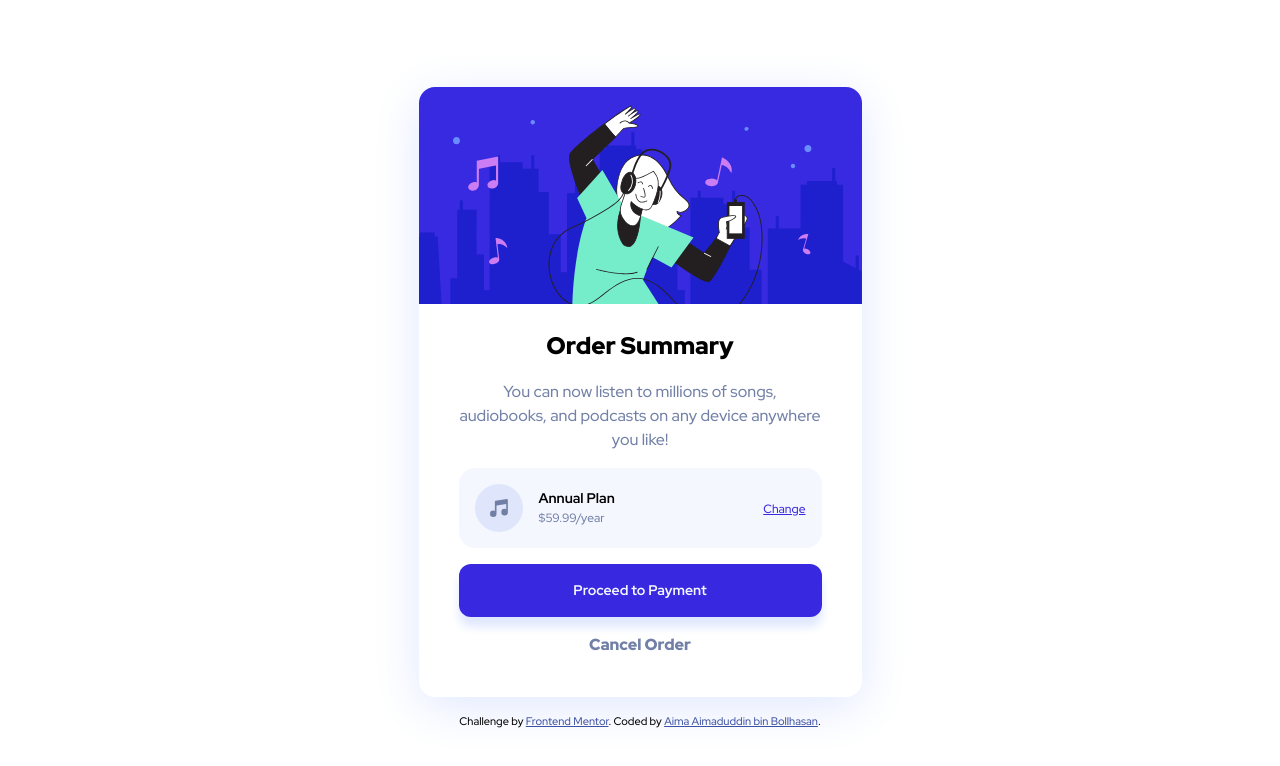
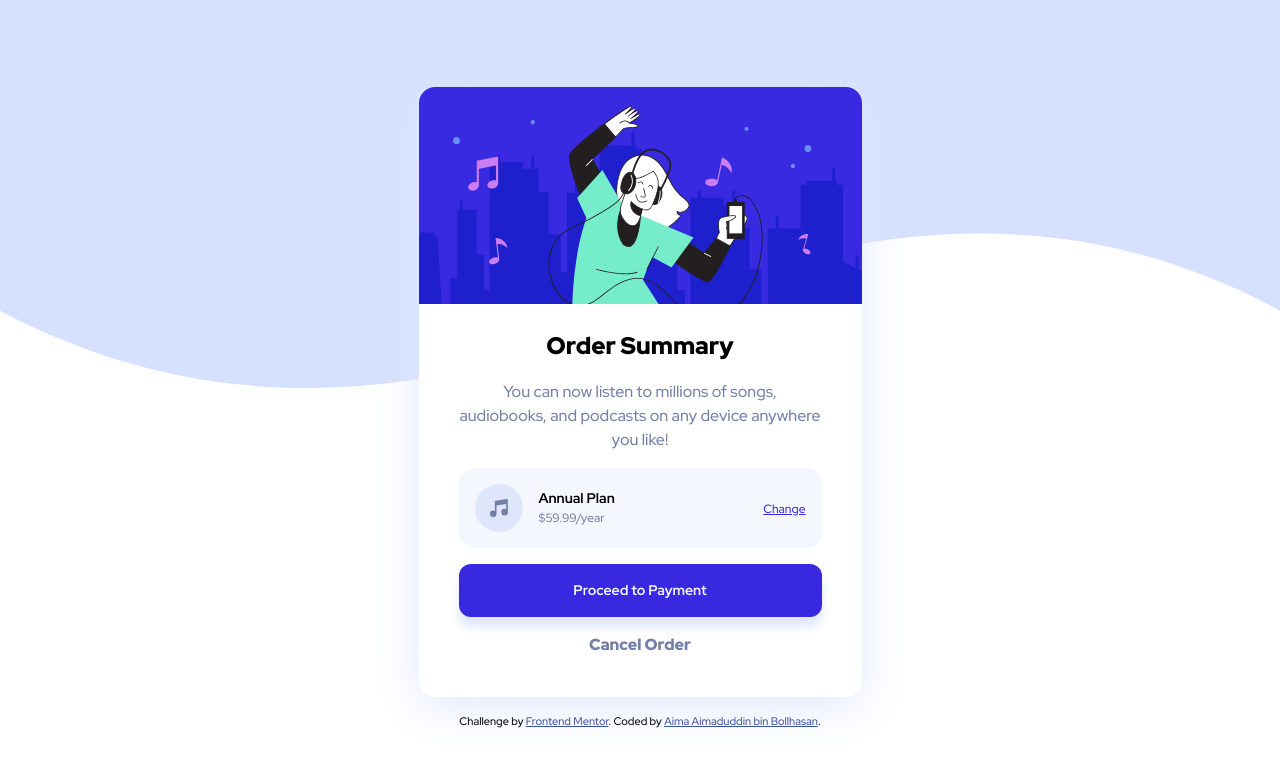
Before and after one commit to aimaduddin/Order-Summary-Component, a plain HTML site: page index.html in a window 1280 px wide. Drawn offline with Linux system fonts and the light colour scheme.

Commit message:
added background image

```diff
--- a/style.css
+++ b/style.css
@@ -56,7 +56,16 @@ body {
     -webkit-font-smoothing: antialiased;
     font-family: 'Red Hat Display', sans-serif;
     font-size: var(--fs-400);
+    background-image: url(images/pattern-background-mobile.svg);
+    background-size: cover;
+    background-repeat: no-repeat;
+}
 
+@media (min-width:600px) {
+    body {
+        background-image: url(images/pattern-background-desktop.svg);
+        background-size: contain;
+    }
 }
 
 /*
@@ -122,9 +131,11 @@ article {
     display: flex;
     flex-direction: column;
     gap: 1.5rem;
+    background-color: white;
 }
 
 .card-content {
+
     padding: 0 2.5rem 2.5rem 2.5rem;
     display: flex;
     flex-direction: column;
```
